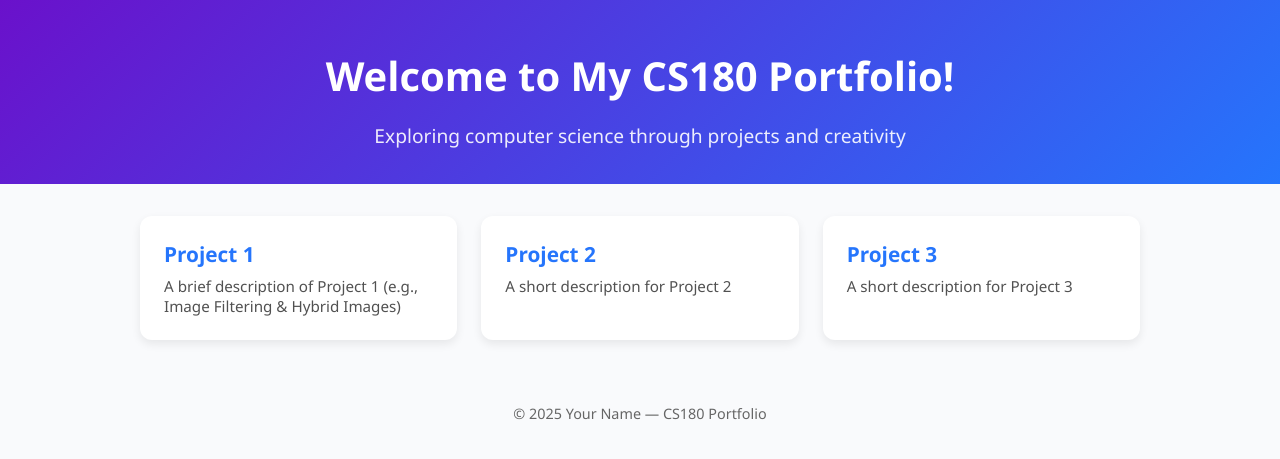
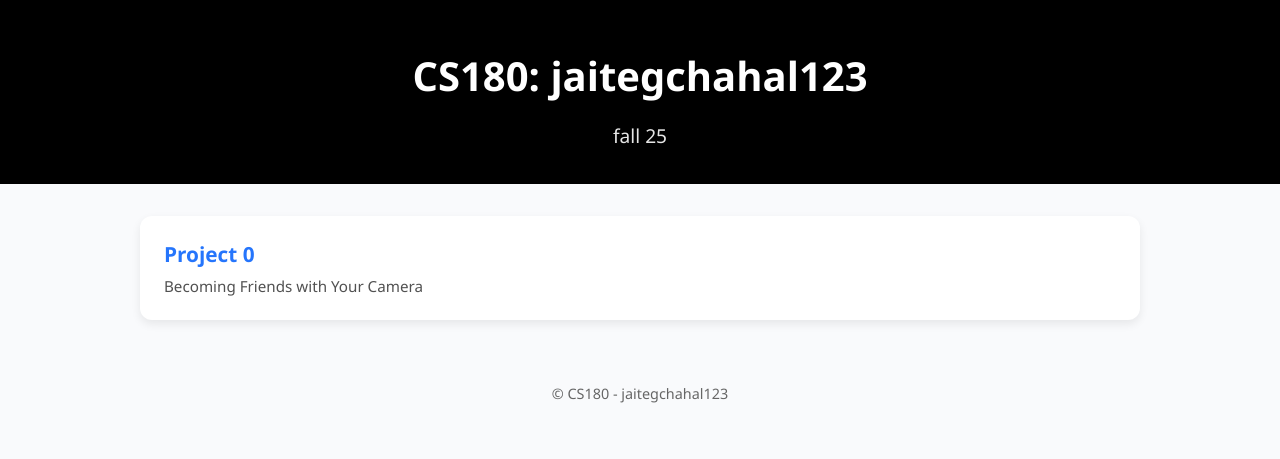
Before and after one commit to jaitegchahal123/jaitegchahal123.github.io, a plain HTML site: page index.html in a window 1280 px wide. Drawn offline with Linux system fonts and the light colour scheme.

Commit message:
Update index.html

```diff
--- a/index.html
+++ b/index.html
@@ -15,7 +15,7 @@
         header {
             text-align: center;
             padding: 3rem 1rem 1rem 1rem;
-            background: linear-gradient(135deg, #6a11cb, #2575fc);
+            background: #000;
             color: white;
         }
 
@@ -75,30 +75,30 @@
 </head>
 <body>
     <header>
-        <h1>Welcome to My CS180 Portfolio!</h1>
-        <p>Exploring computer science through projects and creativity</p>
+        <h1>CS180: jaitegchahal123</h1>
+        <p>fall 25</p>
     </header>
 
     <main>
         <a href="./1/index.html" class="card">
-            <h2>Project 1</h2>
-            <p>A brief description of Project 1 (e.g., Image Filtering & Hybrid Images)</p>
+            <h2>Project 0</h2>
+            <p>Becoming Friends with Your Camera</p>
         </a>
 
-        <a href="./2/index.html" class="card">
-            <h2>Project 2</h2>
+<!--         <a href="./2/index.html" class="card">
+            <h2>Project 1</h2>
             <p>A short description for Project 2</p>
         </a>
 
         <a href="./3/index.html" class="card">
-            <h2>Project 3</h2>
+            <h2>Project 2</h2>
             <p>A short description for Project 3</p>
-        </a>
+        </a> -->
         <!-- Add more project cards as needed -->
     </main>
 
     <footer>
-        &copy; 2025 Your Name — CS180 Portfolio
+        &copy; CS180 - jaitegchahal123
     </footer>
 </body>
 </html>
```
